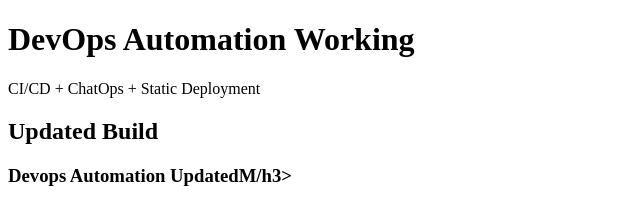
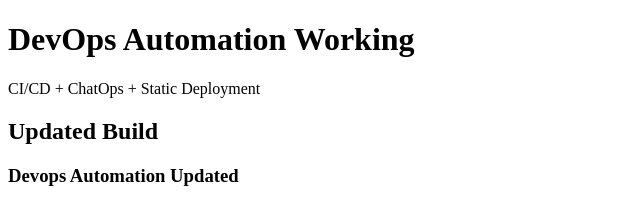
Before and after one commit to Arian-B/devops-webapp, a plain HTML site: page index.html in a window 1280 px wide. Shown: the full height of the page, 0-640 px from the left. Drawn offline with Linux system fonts and the light colour scheme.

Commit message:
Minor change

```diff
--- a/index.html
+++ b/index.html
@@ -7,6 +7,6 @@
   <h1>DevOps Automation Working</h1>
   <p>CI/CD + ChatOps + Static Deployment</p>
   <h2>Updated Build</h2>
-  <h3>Devops Automation UpdatedM/h3>
+  <h3>Devops Automation Updated</h3>
 </body>
 </html>
```
